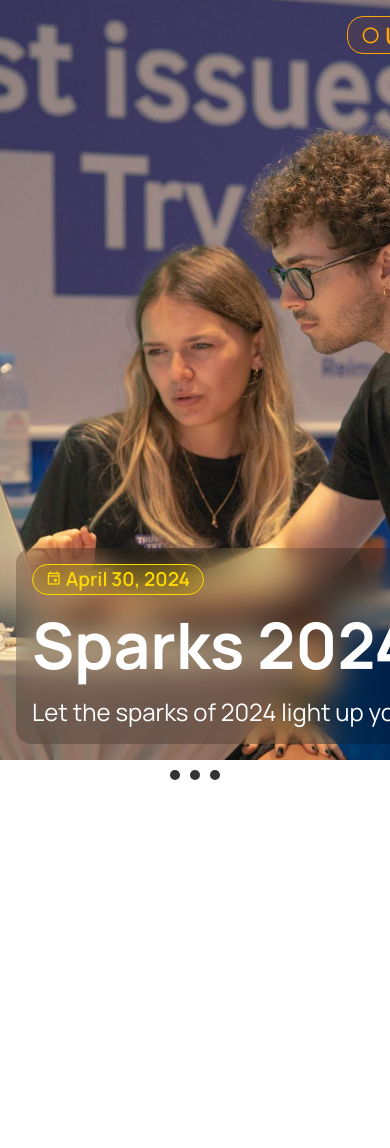
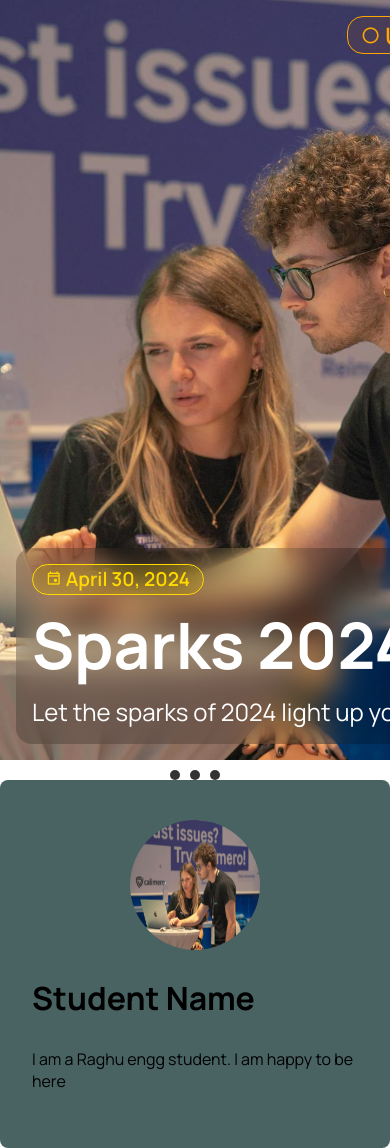
Before and after one commit to CharanMN7/College-Events-Platform, a React (Vite) app: page / in a window 390 px wide. Before the commit the page ends 844 px from the top, so only its background shows below. Built offline with nearby package versions, Linux system fonts and the light colour scheme.

Commit message:
created profile
dummy profile icon, name and bg

```diff
--- a/src/App.jsx
+++ b/src/App.jsx
@@ -1,8 +1,14 @@
 import Carousel from "./carousel/Carousel";
+import Profile from "./user-profile/Profile";
 // import CarouselCard from "./carousel/CarouselCard";
 
 function App() {
-  return <Carousel />;
+  return (
+    <div>
+      <Carousel />
+      <Profile />
+    </div>
+  );
 }
 
 export default App;
--- a/src/user-profile/Profile.jsx
+++ b/src/user-profile/Profile.jsx
@@ -1,17 +1,18 @@
 import "./Profile.scss";
+import bgImg from "../carousel/background.jpg";
 
 const Profile = () => {
   return (
-    <section className="profile">
+    <div className="profile">
       <div>
         {/** This data should actually come from the [.json] file. For the time being i'm using static info */}
-        <img src="" alt="Profile" />
+        <img src={bgImg} width={"130px"} height={"130px"} alt="Profile" />
         <article className="profile-info">
-          <h3>Student Name</h3>
+          <h1>Student Name</h1>
           <p>I am a Raghu engg student. I am happy to be here</p>
         </article>
       </div>
-    </section>
+    </div>
   );
 };
 
--- a/src/user-profile/Profile.scss
+++ b/src/user-profile/Profile.scss
@@ -1,9 +1,40 @@
 .profile {
+  background-color: rgb(73, 99, 99);
+  border-radius: 0.5rem;
+  padding: 1rem 0rem;
+  display: flex;
+  justify-content: center;
   div {
+    margin: 1.5rem 1rem;
     display: flex;
     flex-direction: row;
+    img {
+      border-radius: 50%;
+    }
   }
 }
 
 .profile-info {
+  margin-left: 1rem;
+  h1 {
+    font-size: xx-large;
+  }
+  p {
+    font-weight: 400;
+  }
 }
+
+@media screen and (max-width: 430px) {
+  .profile {
+    div {
+      display: flex;
+      flex-direction: column;
+      align-items: center;
+      .profile-info {
+        p {
+          padding-top: 0.1rem;
+        }
+      }
+    }
+  }
+}
```
